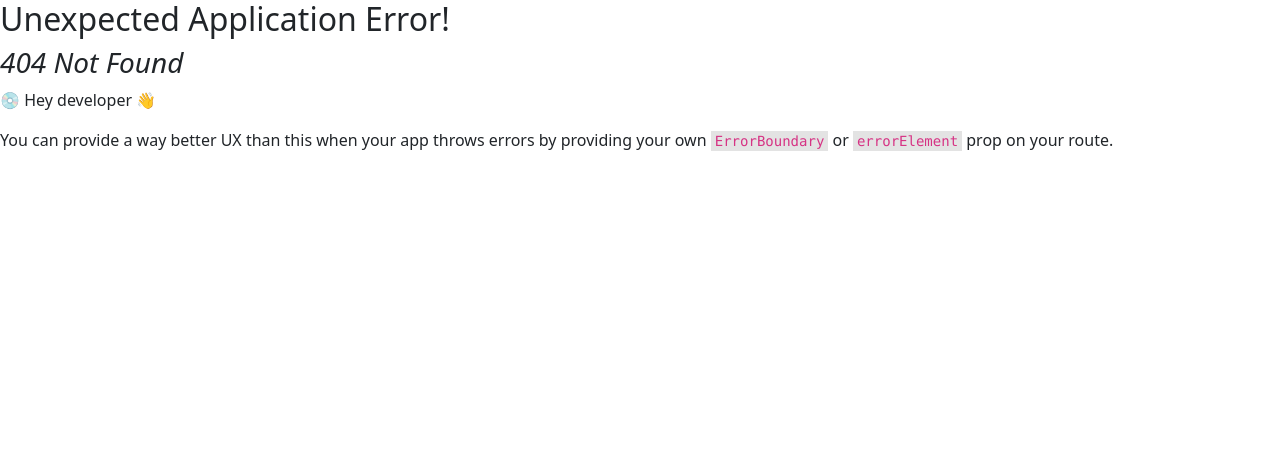
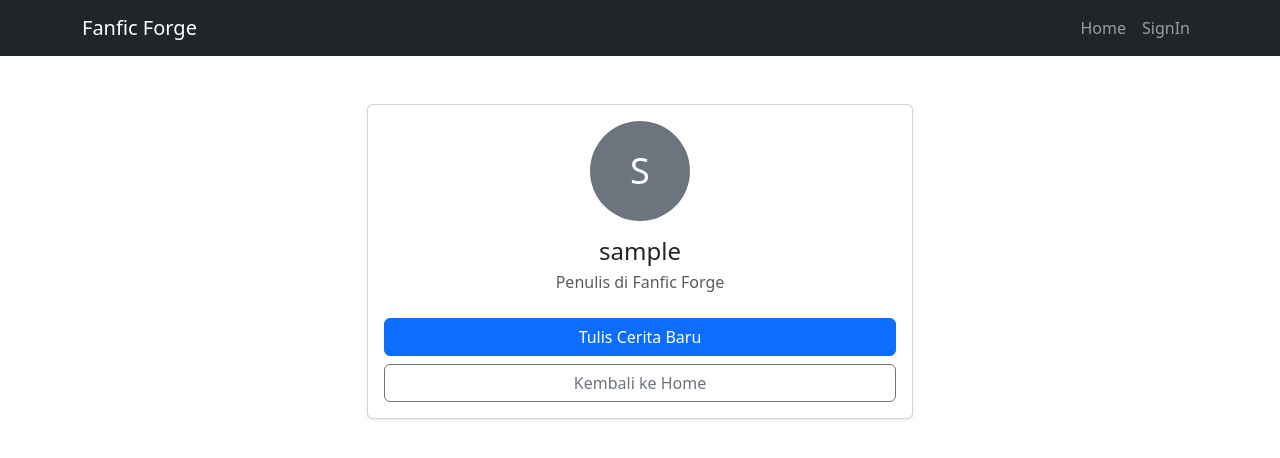
Before and after one commit to darrield/fanfic, a React (Vite) app: page /profile in a window 1280 px wide. Before the commit this address had no page. Shown: the top 458 px of the page. Built offline with nearby package versions, Linux system fonts and the light colour scheme; sample sign-in values are in the browser's storage.

Commit message:
pengerjaan tambah profile
tambah profile pengguna, file kode yang ditambah : main.tsx, Home.tsx, profile.tsx, router.tsx

```diff
--- a/src/main.tsx
+++ b/src/main.tsx
@@ -3,6 +3,8 @@ import { createRoot } from 'react-dom/client'
 import { RouterProvider } from 'react-router'
 import router from './routes/router'
 import 'bootstrap/dist/css/bootstrap.min.css';
+import 'bootstrap/dist/js/bootstrap.bundle.min.js'
+
 
 createRoot(document.getElementById('root')!).render(
   <StrictMode>
--- a/src/pages/home/Home.tsx
+++ b/src/pages/home/Home.tsx
@@ -69,13 +69,38 @@ function Home() {
             {isLoggedIn ? "Tambah Cerita" : "Mulai Menulis"}
           </NavLink>
         </div>
-        {isLoggedIn && (
-          <div className="position-absolute bottom-0 end-0 p-3">
-            <button className="btn btn-outline-light" onClick={handleSignOut}>
-              Sign Out
-            </button>
-          </div>
-        )}
+        {isLoggedIn && username && (
+            <div className="position-absolute top-0 end-0 p-3">
+              <div className="dropdown">
+                <button
+                  className="btn btn-outline-light dropdown-toggle"
+                  type="button"
+                  data-bs-toggle="dropdown"
+                  aria-expanded="false"
+                >
+                  👤 {username}
+                </button>
+
+                <ul className="dropdown-menu dropdown-menu-end">
+                  <li>
+                    <NavLink className="dropdown-item" to="/profile">
+                      Profil Saya
+                    </NavLink>
+                  </li>
+                  <li><hr className="dropdown-divider" /></li>
+                  <li>
+                    <button
+                      className="dropdown-item text-danger"
+                      onClick={handleSignOut}
+                    >
+                      Sign Out
+                    </button>
+                  </li>
+                </ul>
+              </div>
+            </div>
+          )}
+
       </section>
 
       {/* ===== CONTENT ===== */}
--- /dev/null
+++ b/src/pages/profile/profile.tsx
@@ -0,0 +1,74 @@
+import { useEffect, useState } from "react"
+import { NavLink, useNavigate } from "react-router"
+
+interface UserPayload {
+  username: string
+}
+
+function Profile() {
+  const navigate = useNavigate()
+  const [user, setUser] = useState<UserPayload | null>(null)
+
+  useEffect(() => {
+    const token = localStorage.getItem("AuthToken")
+
+    if (!token) {
+      navigate("/auth/signIn")
+      return
+    }
+
+    try {
+      const payload = JSON.parse(atob(token.split(".")[1]))
+      setUser({ username: payload.username })
+    } catch {
+      localStorage.removeItem("AuthToken")
+      navigate("/auth/signIn")
+    }
+  }, [navigate])
+
+  if (!user) {
+    return (
+      <div className="container mt-5 text-center">
+        <div className="spinner-border" />
+      </div>
+    )
+  }
+
+  return (
+    <div className="container my-5">
+      <div className="row justify-content-center">
+        <div className="col-md-6">
+          <div className="card shadow-sm">
+            <div className="card-body text-center">
+
+              {/* Avatar */}
+              <div
+                className="rounded-circle bg-secondary text-white d-flex align-items-center justify-content-center mx-auto mb-3"
+                style={{ width: 100, height: 100, fontSize: 36 }}
+              >
+                {user.username.charAt(0).toUpperCase()}
+              </div>
+
+              {/* Username */}
+              <h4 className="mb-1">{user.username}</h4>
+              <p className="text-muted mb-4">Penulis di Fanfic Forge</p>
+
+              {/* Action */}
+              <div className="d-grid gap-2">
+                <NavLink to="/add-fanfic" className="btn btn-primary">
+                  Tulis Cerita Baru
+                </NavLink>
+                <NavLink to="/" className="btn btn-outline-secondary">
+                  Kembali ke Home
+                </NavLink>
+              </div>
+
+            </div>
+          </div>
+        </div>
+      </div>
+    </div>
+  )
+}
+
+export default Profile
--- a/src/routes/router.tsx
+++ b/src/routes/router.tsx
@@ -26,7 +26,15 @@ const router = createBrowserRouter([
                     const component = await import("../pages/fanfic/detailFanfic")
                     return { Component: component.default }
                 }
+            },
+            {
+                path: "profile",
+                lazy: async () => {
+                    const component = await import("../pages/profile/profile.tsx")
+                    return { Component: component.default }
+                }
             }
+
         ]
     },
         {
```
